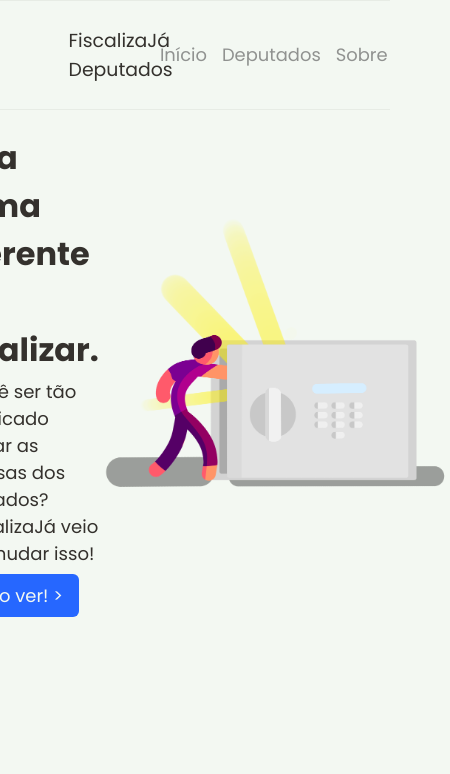
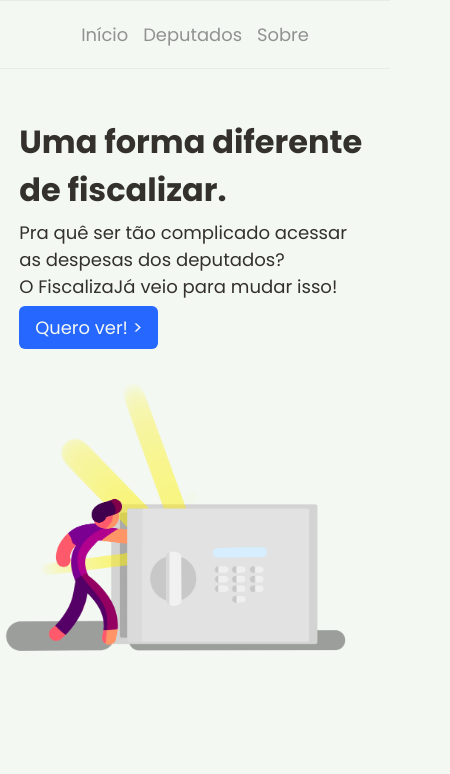
Before and after one commit to FiscalizaJa/FiscalizaJa-Deputados, an Astro site: page / in a window 390 px wide. Shown: the whole page, 450 px wide, since content can reach past the window. Built offline with nearby package versions, Linux system fonts and the light colour scheme; Astro itself is replaced by a stand-in of ours.

Commit message:
fix: Responsividade nas páginas

```diff
--- a/src/styles/home.scss
+++ b/src/styles/home.scss
@@ -7,6 +7,19 @@ header {
         display: flex;
         align-items: center;
         justify-content: center;
+
+        @media screen and (max-width: 890px) {
+            flex-direction: column;
+
+           img {
+                margin-left: -2.5rem;
+                margin-top: -3rem;
+           }
+
+            div {
+                margin-top: 3vh;
+            }
+        }
 
         img {
             object-fit: contain;
--- a/src/styles/listaDeputado.scss
+++ b/src/styles/listaDeputado.scss
@@ -13,6 +13,7 @@ main {
     #painel {
         display: flex;
         justify-content: center;
+        flex-wrap: wrap;
         width: 70%;
         margin: auto;
         margin-top: 8vh;
@@ -36,6 +37,7 @@ main {
         select {
             display: block;
             background-color: colors.$light;
+            padding: 10px;
 
             border: 1px solid #34312d29;
 
--- a/src/styles/navbar.scss
+++ b/src/styles/navbar.scss
@@ -33,6 +33,16 @@
                     color: colors.$mid;
                 }
             }
+
+            @media screen and (max-width: 600px) {
+                p {
+                    display: none;
+                }
+
+                #nav-links {
+                    justify-content: center;
+                }
+            }
         }
 
     }
--- a/src/styles/sobre.scss
+++ b/src/styles/sobre.scss
@@ -5,12 +5,16 @@ header {
 
     margin-top: 10vh;
     margin-bottom: 10vh;
+
+    padding: 25px;
 }
 
 main {
     max-width: 1330px;
     margin: auto;
     margin-bottom: 8vh;
+
+    padding: 25px;
 
     h2 {
         font-weight: 500;
```
Also changed, not shown: src/styles/relatorios.scss (+9 -2 lines).
